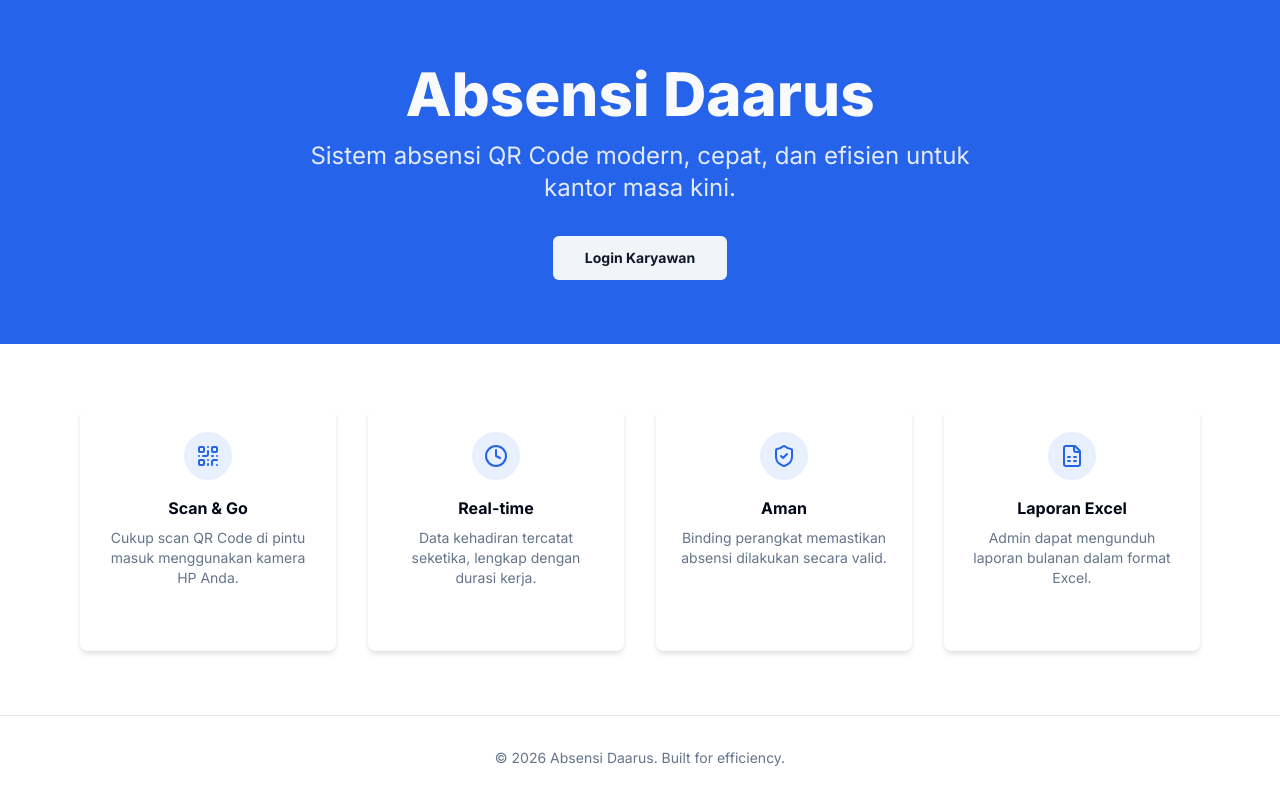
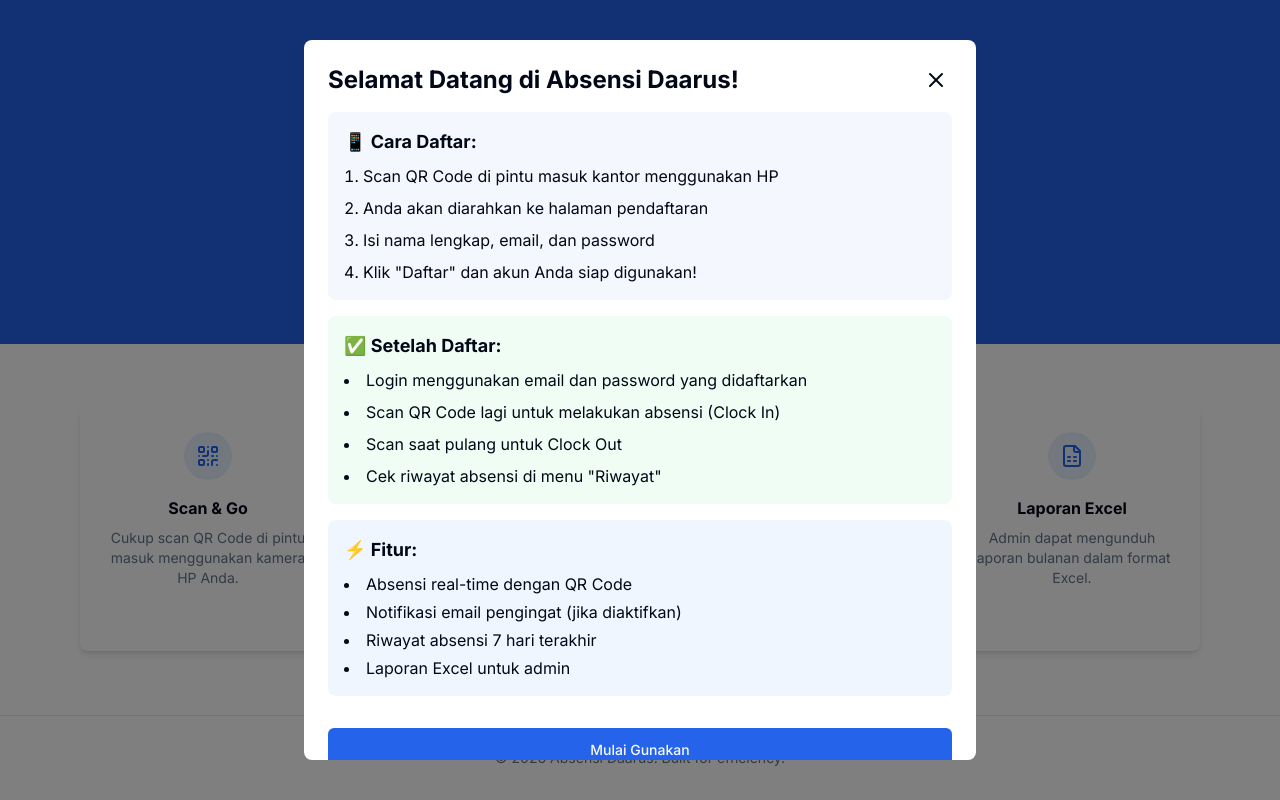
Before and after one commit to yayasanislamdaarussalaam-droid/absesnsi-daarus, a Next.js app: page / in a window 1280 px wide. Built offline with nearby package versions, Linux system fonts and the light colour scheme.

Commit message:
Add onboarding modal for first-time visitors

```diff
--- a/app/page.tsx
+++ b/app/page.tsx
@@ -1,20 +1,95 @@
+'use client'
+
 import Link from "next/link"
 import { Button } from "@/components/ui/button"
 import { Card, CardContent } from "@/components/ui/card"
-import { Clock, QrCode, ShieldCheck, FileSpreadsheet } from "lucide-react"
+import { Clock, QrCode, ShieldCheck, FileSpreadsheet, X } from "lucide-react"
+import { useState, useEffect } from "react"
 
 export default function LandingPage() {
+  const [showOnboarding, setShowOnboarding] = useState(false)
+
+  useEffect(() => {
+    if (typeof window !== 'undefined') {
+      const hasVisited = localStorage.getItem('hasVisited')
+      if (!hasVisited) {
+        setShowOnboarding(true)
+        localStorage.setItem('hasVisited', 'true')
+      }
+    }
+  }, [])
+
   return (
     <div className="min-h-screen flex flex-col">
+      {/* Onboarding Modal */}
+      {showOnboarding && (
+        <div className="fixed inset-0 bg-black/50 z-50 flex items-center justify-center p-4">
+          <div className="bg-white rounded-lg max-w-2xl w-full max-h-[90vh] overflow-y-auto p-6">
+            <div className="flex justify-between items-center mb-4">
+              <h2 className="text-2xl font-bold">Selamat Datang di Absensi Daarus!</h2>
+              <button onClick={() => setShowOnboarding(false)} className="p-1">
+                <X className="w-6 h-6" />
+              </button>
+            </div>
+
+            <div className="space-y-4">
+              <div className="bg-primary/5 p-4 rounded-lg">
+                <h3 className="font-bold text-lg mb-2">📱 Cara Daftar:</h3>
+                <ol className="list-decimal list-inside space-y-2">
+                  <li>Scan QR Code di pintu masuk kantor menggunakan HP</li>
+                  <li>Anda akan diarahkan ke halaman pendaftaran</li>
+                  <li>Isi nama lengkap, email, dan password</li>
+                  <li>Klik "Daftar" dan akun Anda siap digunakan!</li>
+                </ol>
+              </div>
+
+              <div className="bg-green-50 p-4 rounded-lg">
+                <h3 className="font-bold text-lg mb-2">✅ Setelah Daftar:</h3>
+                <ul className="list-disc list-inside space-y-2">
+                  <li>Login menggunakan email dan password yang didaftarkan</li>
+                  <li>Scan QR Code lagi untuk melakukan absensi (Clock In)</li>
+                  <li>Scan saat pulang untuk Clock Out</li>
+                  <li>Cek riwayat absensi di menu "Riwayat"</li>
+                </ul>
+              </div>
+
+              <div className="bg-blue-50 p-4 rounded-lg">
+                <h3 className="font-bold text-lg mb-2">⚡ Fitur:</h3>
+                <ul className="list-disc list-inside space-y-1">
+                  <li>Absensi real-time dengan QR Code</li>
+                  <li>Notifikasi email pengingat (jika diaktifkan)</li>
+                  <li>Riwayat absensi 7 hari terakhir</li>
+                  <li>Laporan Excel untuk admin</li>
+                </ul>
+              </div>
+
+              <div className="text-center pt-4">
+                <Button onClick={() => setShowOnboarding(false)} size="lg" className="w-full">
+                  Mulai Gunakan
+                </Button>
+              </div>
+            </div>
+          </div>
+        </div>
+      )}
+
       {/* Hero Section */}
       <header className="bg-primary text-primary-foreground py-16 px-4 text-center">
         <h1 className="text-4xl md:text-6xl font-extrabold mb-4">Absensi Daarus</h1>
         <p className="text-xl md:text-2xl opacity-90 mb-8 max-w-2xl mx-auto">
           Sistem absensi QR Code modern, cepat, dan efisien untuk kantor masa kini.
         </p>
-        <div className="flex gap-4 justify-center">
+        <div className="flex gap-4 justify-center flex-wrap">
           <Button asChild size="lg" variant="secondary" className="font-bold">
             <Link href="/login">Login Karyawan</Link>
+          </Button>
+          <Button
+            size="lg"
+            variant="outline"
+            className="font-bold bg-transparent border-white text-white hover:bg-white hover:text-primary"
+            onClick={() => setShowOnboarding(true)}
+          >
+            Panduan
           </Button>
         </div>
       </header>
```
